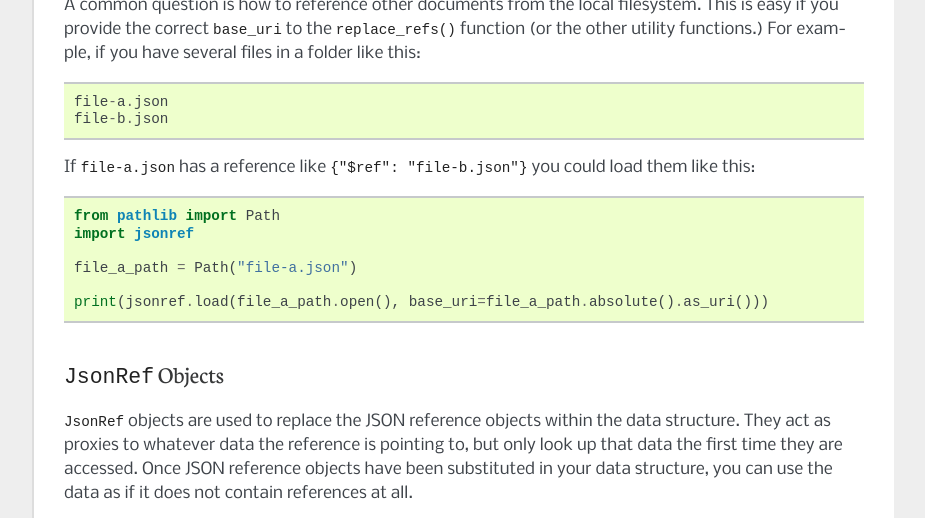
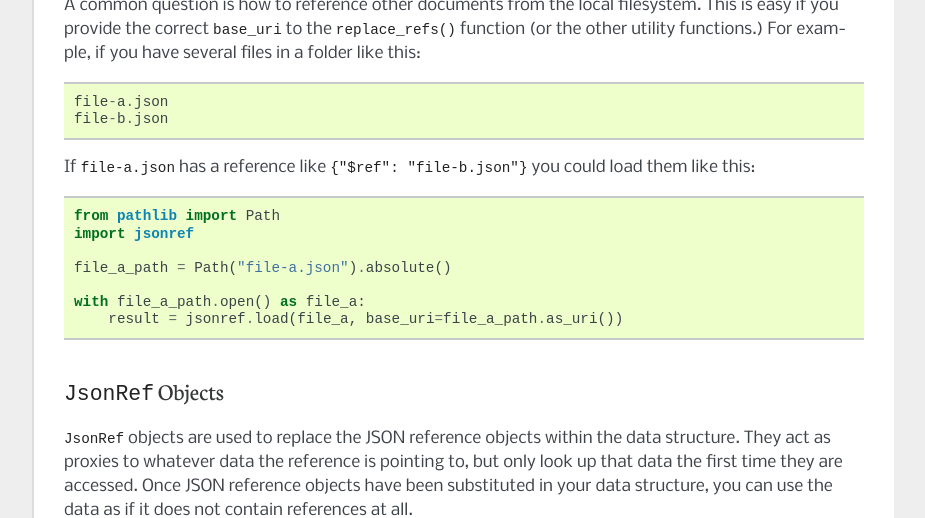
Before and after one commit to gazpachoking/jsonref, a Sphinx documentation site: the page built from docs/index.rst, in a window 1280 px wide and 900 px high, scrolled down 832 px, cut to the strip 0-518 px from the top of the window. Shown: the whole strip, without its empty margins (198-1123 px from the left). Built offline with Sphinx 7.4.7, drawn with Linux system fonts in a browser that asks for light colours.

Commit message:
Clean up base_uri example

```diff
--- a/docs/index.rst
+++ b/docs/index.rst
@@ -57,9 +57,10 @@ like this::
     from pathlib import Path
     import jsonref
 
-    file_a_path = Path("file-a.json")
+    file_a_path = Path("file-a.json").absolute()
 
-    print(jsonref.load(file_a_path.open(), base_uri=file_a_path.absolute().as_uri()))
+    with file_a_path.open() as file_a:
+        result = jsonref.load(file_a, base_uri=file_a_path.as_uri())
 
 
 :class:`JsonRef` Objects
```
